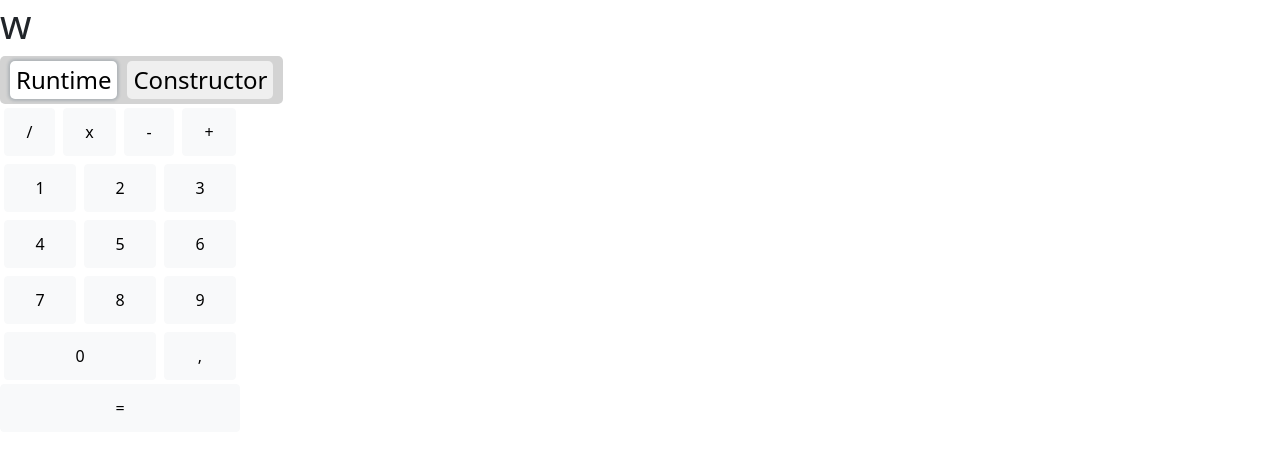
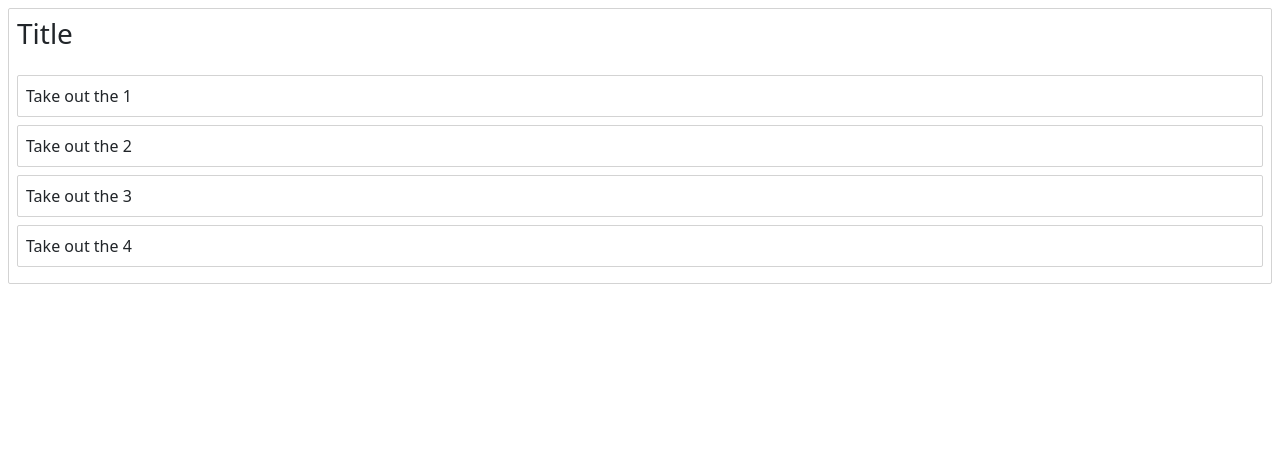
Before and after one commit to VasilevDO/constructor-calc, a React app: page / in a window 1280 px wide. Shown: the top 450 px of the page. Built offline with nearby package versions, Linux system fonts and the light colour scheme.

Commit message:
r-b-dnd added

```diff
--- a/package.json
+++ b/package.json
@@ -11,8 +11,12 @@
   "author": "",
   "license": "ISC",
   "dependencies": {
+    "@popperjs/core": "^2.11.5",
     "bootstrap": "^5.1.3",
     "react": "^18.0.0",
+    "react-beautiful-dnd": "^13.1.0",
+    "react-dnd": "^16.0.1",
+    "react-dnd-html5-backend": "^16.0.1",
     "react-dom": "^18.0.0",
     "react-draggable": "^4.4.4",
     "styled-components": "^5.3.5"
@@ -23,6 +27,7 @@
     "@babel/preset-env": "^7.16.11",
     "@babel/preset-react": "^7.16.7",
     "@types/react": "^18.0.5",
+    "@types/react-beautiful-dnd": "^13.1.2",
     "@types/styled-components": "^5.1.25",
     "@typescript-eslint/eslint-plugin": "^5.20.0",
     "@typescript-eslint/parser": "^5.20.0",
--- a/src/App.tsx
+++ b/src/App.tsx
@@ -1,12 +1,35 @@
-import Concalc from './containers/Concalc.container';
+import {DragDropContext} from 'react-beautiful-dnd';
+import Column from './components/Column.component';
+import initialData from './init';
 
 const App = () => {
 	const kek = 'w';
+
+	const state = initialData;
+
+	const dragEndHandler = (res:any) => {
+		console.log(res);
+	};
+
+	// Return (
+	// 	<DragDropContext onDragEnd={dragEndHandler}>
+	// 		<div>
+	// 			<h1>{kek}</h1>
+	// 			<Concalc/>
+	// 			<ConstructorArea/>
+	// 		</div>
+	// 	</DragDropContext>
+
+	// );
+
 	return (
-		<div>
-			<h1>{kek}</h1>
-			<Concalc/>
-		</div>
+		<DragDropContext onDragEnd={dragEndHandler}>
+			{state.columnOrder.map(columnId => {
+				const column = state.columns[columnId];
+				const tasks = column.taskIds.map(taskId => state.tasks[taskId]);
+				return <Column key={column.id} column={column} tasks={tasks}/>;
+			})}
+		</DragDropContext>
 	);
 };
 
--- /dev/null
+++ b/src/components/Column.component.tsx
@@ -0,0 +1,41 @@
+import {Droppable} from 'react-beautiful-dnd';
+import styled from 'styled-components';
+import Task from './Task.component';
+
+const Container = styled.div`
+    margin:8px;
+    border:1px solid lightgrey;
+    border-radius:2px;
+`;
+
+const Title = styled.h3`
+    padding:8px;
+`;
+
+const TaskList = styled.div`
+    padding:8px;
+`;
+
+const Column = (props:any) => {
+	const {column, tasks} = props;
+	return (
+		<Container>
+			<Title>{column.title}</Title>
+			<Droppable droppableId={column.id}>
+				{provided => (
+					<TaskList
+						ref={provided.innerRef}
+						{...provided.droppableProps}>
+						{tasks.map((task:any, index:number) =>
+							<Task key={task.id} task={task} index={index}/>,
+						)}
+						{provided.placeholder}
+					</TaskList>
+				)}
+			</Droppable>
+
+		</Container>
+	);
+};
+
+export default Column;
--- /dev/null
+++ b/src/components/Task.component.tsx
@@ -0,0 +1,29 @@
+import {Draggable} from 'react-beautiful-dnd';
+import styled from 'styled-components';
+
+const Container = styled.div`
+    border:1px solid lightgrey;
+    border-radius:2px;
+    padding:8px;
+    margin-bottom:8px;
+`;
+
+const Task = (props:any) => {
+	const {task} = props;
+	return (
+		<Draggable draggableId={task.id} index={props.index}>
+			{provided => (
+				<Container
+					{...provided.draggableProps}
+					{...provided.dragHandleProps}
+					ref={provided.innerRef}
+				>
+					{task.content}
+				</Container>
+			)}
+		</Draggable>
+
+	);
+};
+
+export default Task;
--- a/src/containers/Concalc.container.tsx
+++ b/src/containers/Concalc.container.tsx
@@ -1,5 +1,4 @@
 import styled from 'styled-components';
-import Draggable from 'react-draggable';
 
 import CalcDigits from '../components/CalcDigits/CalcDigits.component';
 import CalcOperations from '../components/CalcOperations/CalcOperations.component';
@@ -10,23 +9,15 @@
     width:240px;
 `;
 
-const dragEvent = (e, data) => {
-	console.log('Event Type', e.type);
-	console.log({e, data});
-	return false;
-};
-
 const Concalc = () => {
 	const switcherValues = ['Runtime', 'Constructor'];
+
 	return (
 		<div className={'concalc'}>
 			<Switcher values={switcherValues}/>
 			<CalcOperations/>
 			<CalcDigits/>
-			<Draggable onStop={dragEvent}>
-				<StyledResolveButton type="button" className="btn btn-light">=</StyledResolveButton>
-			</Draggable>
-
+			<StyledResolveButton type="button" className="btn btn-light">=</StyledResolveButton>
 		</div>
 	);
 };
--- /dev/null
+++ b/src/init.ts
@@ -0,0 +1,35 @@
+type initType = {
+	tasks: {
+		[key:string]: {
+			id:string,
+			content:string
+		}
+	},
+	columns: {
+		[key:string]:{
+			id:string,
+			title:string,
+			taskIds:string[]
+		}
+	},
+	columnOrder:string[]
+}
+
+const initialData:initType = {
+	tasks: {
+		'task-1': {id: 'task-1', content: 'Take out the 1'},
+		'task-2': {id: 'task-2', content: 'Take out the 2'},
+		'task-3': {id: 'task-3', content: 'Take out the 3'},
+		'task-4': {id: 'task-4', content: 'Take out the 4'},
+	},
+	columns: {
+		'column-1': {
+			id: 'column-1',
+			title: 'Title',
+			taskIds: ['task-1', 'task-2', 'task-3', 'task-4'],
+		},
+	},
+	columnOrder: ['column-1'],
+};
+
+export default initialData;
```
Also changed, not shown: 1 other file (tests, documents, lock files or other folders).
